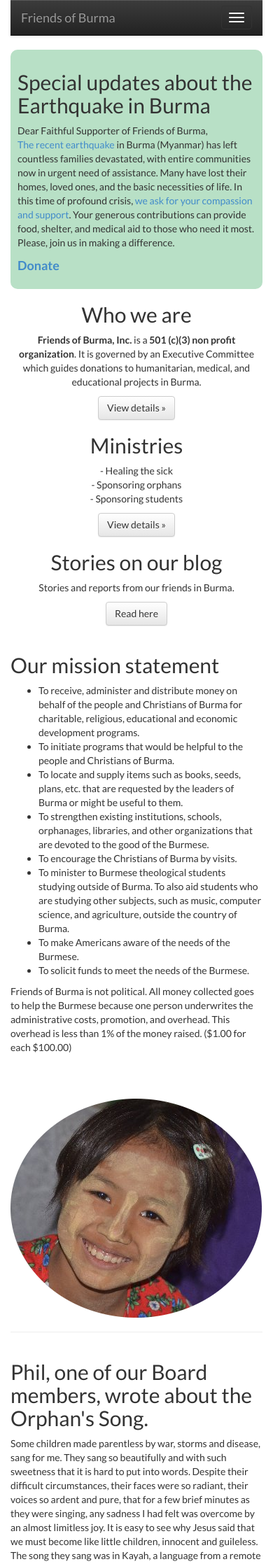
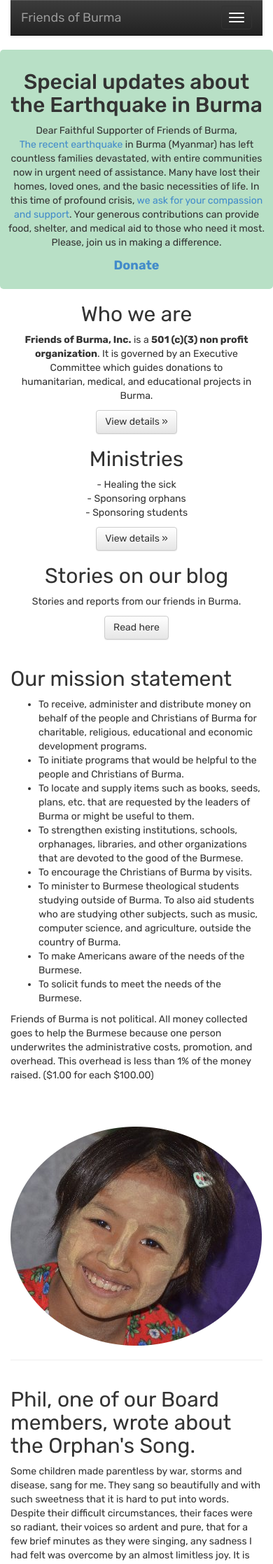
Before and after one commit to friendsofburma/friendsofburma.github.io, a Jekyll site: the page built from index.html, in a window 390 px wide. Shown: the top 2235 px of the page at 70% size. Built offline with Jekyll 4.4.1, drawn with Linux system fonts in a browser that asks for light colours.

Commit message:
font changed to Rubik.

```diff
--- a/_includes/_head.html
+++ b/_includes/_head.html
@@ -3,7 +3,9 @@
     <title>{% if page.title %}{{ page.title | escape }}{% else %}{{ site.title | escape }}{% endif %}</title>
     <meta name="viewport" content="width=device-width, initial-scale=1.0">
     <meta name="description" content="{% if page.excerpt %}{{ page.excerpt | strip_html | strip_newlines | truncate: 160 }}{% else %}{{ site.description }}{% endif %}">
-    <link href="https://fonts.googleapis.com/css?family=Lato:400italic,700italic,400,700|Merriweather:400" rel="stylesheet" />
+    <link rel="preconnect" href="https://fonts.googleapis.com">
+    <link rel="preconnect" href="https://fonts.gstatic.com" crossorigin>
+    <link href="https://fonts.googleapis.com/css2?family=Rubik:ital,wght@0,300..900;1,300..900&display=swap" rel="stylesheet">
     <!-- Bootstrap -->
     <link href="/static/css/bootstrap.min.css" rel="stylesheet" media="screen">
     <link href="/static/css/bootstrap-theme.min.css" rel="stylesheet" media="screen">
--- a/index.html
+++ b/index.html
@@ -4,11 +4,7 @@ title: Friends of Burma, Inc.
 link: home
 ---
 
-<div class="container marketing">
-
-    <div class="row">
-        <div class="col-md-12">
-            <div class="highlight-message">
+<div class="my-jumbotron">
   <h2>Special updates about the Earthquake in Burma</h2>
   <p>Dear Faithful Supporter of Friends of Burma,<br/>
     <a href="https://www.bbc.com/news/articles/crlxlxd7882o">The recent earthquake</a> in Burma (Myanmar) has left countless families devastated, with entire communities now in urgent need of assistance. Many have lost their homes, loved ones, and the basic necessities of life. In this time of profound crisis, <a href="https://blog.friendsofburma.org/2025/03/earthquake-in-burma-myanmar.html">we ask for your compassion and support</a>. Your generous contributions can provide food, shelter, and medical aid to those who need it most. Please, join us in making a difference.
@@ -19,8 +15,8 @@ link: home
     </div>
   </p>
 </div>
-        </div>
-    </div>
+
+<div class="container marketing">
     <div class="row">
         <div class="col-lg-4">
             <h2>Who we are</h2>
--- a/static/css/style.scss
+++ b/static/css/style.scss
@@ -18,7 +18,7 @@
 /* Padding below the footer and lighter body text */
 
 html, body {
-  font-family: Lato, "Helvetica Neue", Helvetica, Arial, sans-serif, Padauk;
+  font-family: Rubik, "Helvetica Neue", Helvetica, Arial, sans-serif, Padauk;
   height: 100%;
 }
 
@@ -41,7 +41,7 @@ h6,
 .h4,
 .h5,
 .h6 {
-  font-family: Lato, "Helvetica Neue", Helvetica, Arial, sans-serif, Padauk;
+  font-family: Rubik, "Helvetica Neue", Helvetica, Arial, sans-serif, Padauk;
 }
 
 code,
```
Lines whose indentation alone changed are shown as unchanged.
